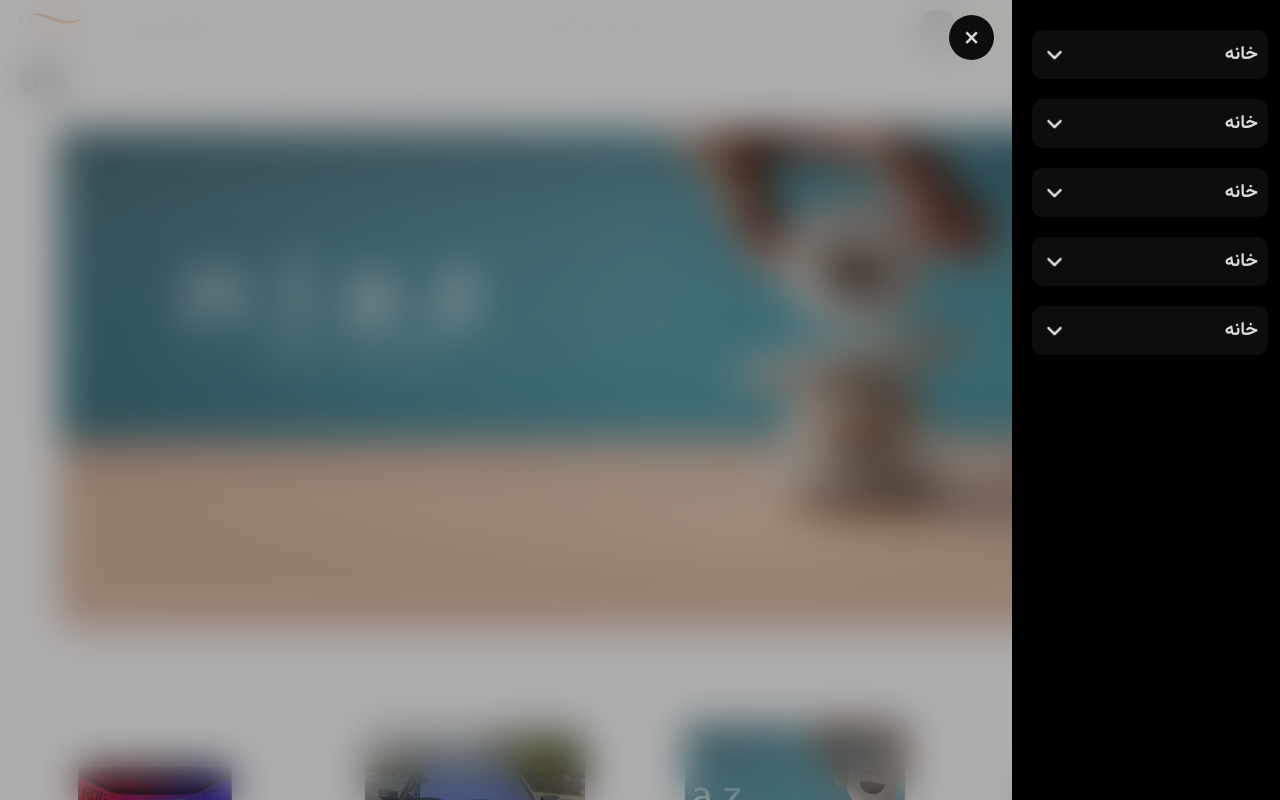
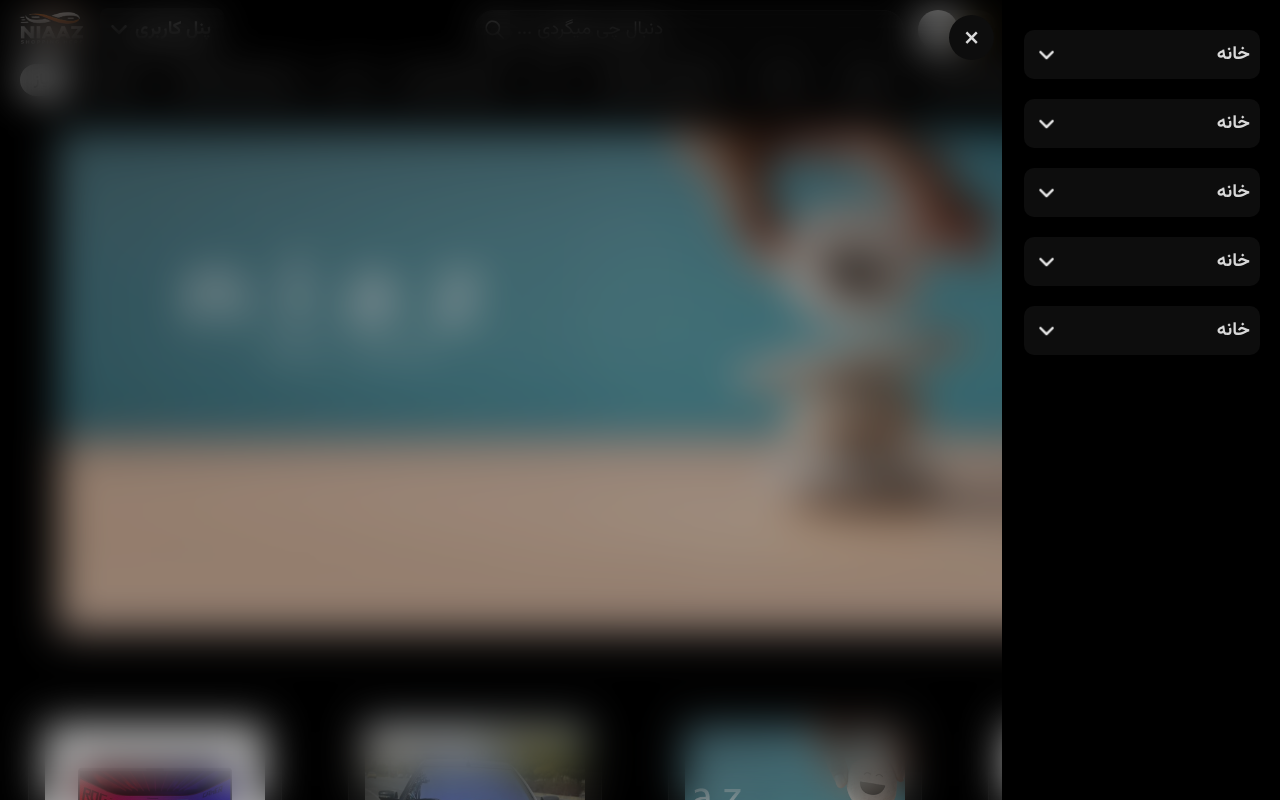
Before and after one commit to Matinaz90/niaz, a React (Vite) app in the folder Niaz/: page /car in a window 1280 px wide. Shown: the top 800 px of the page. Built offline with nearby package versions, Linux system fonts and the light colour scheme.

Commit message:
progress

```diff
--- a/Niaz/src/App.css
+++ b/Niaz/src/App.css
@@ -45,7 +45,7 @@
 
   border-radius: 50%;
   border: 2px solid var(--layer-4-bg-color);
-  background: var(--layer2-bg-color);
+  background: var(--layer-3-bg-color);
 
   color: var(--text, #fff);
   font-size: 20px;
@@ -76,7 +76,7 @@
 
 
 .content-box {
-  background-color: var(--layer2-bg-color);
+  background-color: var(--layer-3-bg-color);
   color: white;
   padding: 16px;
   border-radius: 10px;
--- a/Niaz/src/index.css
+++ b/Niaz/src/index.css
@@ -6,8 +6,8 @@
     --main-webiste-color-hover: hsl(23, 99%, 50%);
     --layer-4-bg-color: hsl(0, 0%, 0%);
     --layer-3-bg-color: hsl(0, 0%, 5%);
-    --layer-2-importan-color: hsl(0, 0%, 10%);
-    --layer12-importan-color: hsl(0, 0%, 15%);
+    --layer-2-bg-color: hsl(0, 0%, 10%);
+    --layer-1-bg-color: hsl(0, 0%, 15%);
 
 
     --border-color: hsl(0, 0%, 30%);
@@ -57,14 +57,14 @@
 }
 
 *::-webkit-scrollbar-thumb:hover {
-  background-color: var(--layer1-importan-color);
+  background-color: var(--layer-2-bg-color);
 }
 
 body{
   margin: 0;
   padding: 0;
   box-sizing: border-box;
-  background-color: var(--layer3-bg-color);
+  background-color: var(--layer-4-bg-color);
   -webkit-user-select: none; /* Chrome, Safari, Opera */
   -moz-user-select: none;    /* Firefox */
   -ms-user-select: none;     /* Internet Explorer/Edge */
--- a/Niaz/src/product/product.css
+++ b/Niaz/src/product/product.css
@@ -15,11 +15,11 @@
 }
 .product-card {
     width: 220px;
-    border: 1px solid var(--layer1-important-color);
+    border: 1px solid var(--layer-2-bg-color);
     border-radius: 12px;
     padding: 16px;
     box-shadow: 0 4px 8px rgba(0, 0, 0, 0.05);
-    background-color: var(--layer2-bg-color);
+    background-color: var(--layer-3-bg-color);
     display: flex;
     flex-direction: column;
     align-items: center;
--- a/Niaz/src/right_bar/home_rightBar/home_right_bar.jsx
+++ b/Niaz/src/right_bar/home_rightBar/home_right_bar.jsx
@@ -9,19 +9,21 @@ function HomeRightBar(){
     const [WhichDivOpen, setWhichDivOpen] = useState('options')
     const [WhichDivOpenInner, setWhichDivOpenInner] = useState('')
     const [OpenRightVal, setOpenRightVal] = useState(true)
+
     const englishNums = ['0','1','2','3','4','5','6','7','8','9'];
     const persianNums = ['۰','۱','۲','۳','۴','۵','۶','۷','۸','۹'];
+
     const years = useMemo(() => Array.from({ length: 1404 - 1330 + 1 }, (_, i) => 1404 - i));
-    const joinbuildpersentoptions = [
-        { key: '70-30', text: 'مالک ۳۰ / ۷۰ سازنده', value: '70-30' },
-        { key: '60-40', text: 'مالک ۴۰ / ۶۰ سازنده', value: '60-40' },
-        { key: '50-50', text: 'مالک ۵۰ / ۵۰ سازنده', value: '50-50' },
-        { key: '40-60', text: 'مالک ۶۰ / ۴۰ سازنده', value: '40-60' },
-        { key: '30-70', text: 'مالک ۷۰ / ۳۰ سازنده', value: '30-70' },
-    ];
+
+    const joinbuildpersentoptions = ['مالک ۳۰ / ۷۰ سازنده', 'مالک ۴۰ / ۶۰ سازنده', 'مالک ۵۰ / ۵۰ سازنده', 'مالک ۶۰ / ۴۰ سازنده', 'مالک ۷۰ / ۳۰ سازنده'];
+    const joinbuildpersentoptionsSymbols =  ['1', '2', '3', '4', '5']
+    const joinbuildpersentoptionsSymbolstoVals = {'1': 'مالک ۳۰ / ۷۰ سازنده', '2': 'مالک ۴۰ / ۶۰ سازنده', '3': 'مالک ۵۰ / ۵۰ سازنده', '4': 'مالک ۶۰ / ۴۰ سازنده', '5': 'مالک ۷۰ / ۳۰ سازنده'}
 
     const faces = ['شمالی', 'جنوبی', 'شرقی', 'غربی']
     const facesSymbols = ['n', 's', 'w', 'e']
+    const facesSymbolsToface = {'n': 'شمالی', 's': 'جنوبی', 'w': 'شرقی', 'e': 'غربی'}
+
+    const bahr = ['1', '2', '3']
 
     const floorOptions = useMemo(() => Array.from({ length: 30 }, (_, i) => i + 1), []);
     const unitOptions = useMemo(() => Array.from({ length: 10 }, (_, i) => i + 1), []);
@@ -41,8 +43,9 @@ function HomeRightBar(){
             const newLinkBar = {
                 metrage: valOrEmpity(linkBarVal[0]),
                 face: valOrEmpity(linkBarVal[1]),
-                joinbuildpersent: valOrEmpity(linkBarVal[2]),
-                price: valOrEmpity(linkBarVal[3]),
+                bahr:  valOrEmpity(linkBarVal[2]),
+                joinbuildpersent: valOrEmpity(linkBarVal[3]),
+                price: valOrEmpity(linkBarVal[4]),
             };
             setLinkBarChange(newLinkBar);
         } else {
@@ -81,6 +84,9 @@ function HomeRightBar(){
     }
 
     const CleanVals = (Num, checkVals) => {
+        if(Num <= 0){
+            return ''
+        }
         return String(Num).split('').map(v => checkVals.includes(v) ? v : '').join('')
     }
 
@@ -90,15 +96,25 @@ function HomeRightBar(){
     navigate(`${cleanPath}/${addedLink}`);
     };
 
-    const ChangeLinkBar = () => {
-        const val = Object.values(linkBarChange).map(v => v == '' ? 'x' : v)
+    const ConformLinkBar = () => {
         const ChangeUrl = () => {
-            window.history.replaceState({}, '', `${val}`)
+            setWhichDivOpenInner()
+            setWhichDivOpen()
         }
         return (
             <button className='applyButton' onClick={() => ChangeUrl()}>تایید</button>
         )
     };
+
+    const ChangeLinkBar = () => {
+        const ChangeUrl = () => {
+            const val = Object.values(linkBarChange).map(v => v == '' ? 'x' : v)
+            window.history.replaceState({}, '', `${val}`)
+        }
+        return (
+            <button className='applyButton minePage' onClick={() => ChangeUrl()}>تایید</button>
+        )
+    }
 
     const typeOfHome = () => {
         return(
@@ -125,34 +141,67 @@ function HomeRightBar(){
         )
     }
 
-    const dropdowns = (dropdownVals, whatChange , id, WhichDivOpenHere) => {
+    const dropdowns = (dropdownVals, whatChange , id, WhichDivOpenHere, whatsymbol, value) => {
         return(
             <>
                 <div className='InputDiv'>
                     {WhichDivOpenInner != WhichDivOpenHere && (
                     <input
                         id={id} className="inputs" type="text"
-                        value={CleanVals(linkBarChange[whatChange], facesSymbols)}
+                        value={value}
                         onClick={(e) => {e.stopPropagation(), setWhichDivOpenInner(WhichDivOpenHere)}}
-                        onChange={(e) => {
-                            setLinkBarChange(prev => ({
-                            ...prev,
-                            [whatChange]:
-                                CleanVals(e.target.value, facesSymbols)
-                            }));
-                        }}
                         readOnly
                     />
                     )}
                     {WhichDivOpenInner == WhichDivOpenHere && (
                         <div className='dropDownRightBar'>
-                            {dropdownVals.map(v => (
-                                <p className='dropDownTextRightBar'>{v}</p>
+                            {dropdownVals.map((value, index) => (
+                                <p className='dropDownTextRightBar' key={value}
+                                    onClick={() => {
+                                        setLinkBarChange(prev => ({
+                                        ...prev,
+                                        [whatChange]:
+                                        CleanVals(whatsymbol[index], whatsymbol)
+                                        }))
+                                    }}
+                                >
+                                    {value}
+                                </p>
                             ))}
                         </div>
                     )}
                 </div>
             </>
+        )
+    }
+
+    const input = (id, whatChange, val) => {
+        return(
+            <div className='InputDiv'>
+                <input
+                    id={id} className="inputs cursor" type="text"
+                    value={val}
+                    onClick={(e) => e.stopPropagation()}
+                    onChange={(e) => {
+                        setLinkBarChange(prev => ({
+                        ...prev,
+                        [whatChange]:
+                            CleanVals(persianToEnglishNumber(e.target.value), englishNums)
+                        }));
+                    }}
+                />
+            </div>
+        )
+    }
+
+    const priceChange = (id, whatChange) => {
+        return(
+            <div id={id}>
+                <div>
+                    <div></div><div></div>
+                </div>
+                <p>{formatPrice(CleanVals(linkBarChange[whatChange], englishNums))}</p>
+            </div>
         )
     }
 
@@ -165,21 +214,8 @@ function HomeRightBar(){
                 {openButton("متراژ", 'metrageDiv')}
                 {WhichDivOpen === 'metrageDiv' && (
                     <>
-                    <div className='InputDiv'>
-                        <input
-                            id="metrage" className="inputs" type="text"
-                            value={englishToPersianNumber(CleanVals(linkBarChange.metrage, englishNums))}
-                            onClick={(e) => e.stopPropagation()}
-                            onChange={(e) => {
-                                setLinkBarChange(prev => ({
-                                ...prev,
-                                metrage:
-                                    CleanVals(persianToEnglishNumber(e.target.value), englishNums)
-                                }));
-                            }}
-                        />
-                    </div>
-                    {ChangeLinkBar()}
+                    {input('metrage', 'metrage', englishToPersianNumber(CleanVals(linkBarChange.metrage, englishNums)))}
+                    {ConformLinkBar()}
                     </>
                 )}
             </div>
@@ -195,8 +231,24 @@ function HomeRightBar(){
                 {openButton("جهت و بحر", 'face')}
                 {WhichDivOpen === 'face' && (
                     <>
-                    {dropdowns(faces, "face", 'faces', 'faceInner')}
-                    {ChangeLinkBar()}
+                    {dropdowns(faces, "face", 'faces', 'faceInner', facesSymbols, facesSymbolsToface[CleanVals(linkBarChange.face, facesSymbols)])}
+                    {dropdowns(bahr, "bahr", 'bahr', 'bahrInner', bahr, CleanVals(linkBarChange.bahr, bahr))}
+                    {ConformLinkBar()}
+                    </>
+                )}
+            </div>
+        )
+    }
+
+    const joinbuildpersent = () => {
+        return(
+            <div className={`foldingDiv ${WhichDivOpen === 'joinbuildpersent' ? 'open' : ''}`}
+            onClick={(e) => {e.stopPropagation(), setWhichDivOpenInner()}}>
+                {openButton("درصد مشارکت ساخت", 'joinbuildpersent')}
+                {WhichDivOpen === 'joinbuildpersent' && (
+                    <>
+                    {dropdowns(joinbuildpersentoptions, "joinbuildpersent", 'joinbuildpersent', 'joinbuildpersentInner', joinbuildpersentoptionsSymbols, joinbuildpersentoptionsSymbolstoVals[CleanVals(linkBarChange.joinbuildpersent, joinbuildpersentoptionsSymbols)])}
+                    {ConformLinkBar()}
                     </>
                 )}
             </div>
@@ -205,13 +257,32 @@ function HomeRightBar(){
 
     // inputs with other Changees that submit
 
+    const price = () => {
+        return(
+            <div className={`foldingDiv ${WhichDivOpen === 'priceDiv' ? 'open' : ''}`}
+            onClick={(e) => e.stopPropagation()}>
+                {openButton("قیمت", 'priceDiv')}
+                {WhichDivOpen === 'priceDiv' && (
+                    <>
+                    {input('price', 'price', englishToPersianNumber(CleanVals(linkBarChange.price, englishNums)))}
+                    {priceChange('priceShow', 'price', englishToPersianNumber(CleanVals(linkBarChange.price, englishNums)))}
+                    {ConformLinkBar()}
+                    </>
+                )}
+            </div>
+        )
+    }
 
+    // option selecting
 
     const joinbuild = () => {
         return(
             <>
                 {metrage()}
                 {face()}
+                {joinbuildpersent()}
+                {price()}
+                {ChangeLinkBar()}
             </>
         )
     }
--- a/Niaz/src/right_bar/main_rightBar/global_rightBar.css
+++ b/Niaz/src/right_bar/main_rightBar/global_rightBar.css
@@ -52,8 +52,8 @@
     right: 0;
     background-color: var(--layer-4-bg-color);
     z-index: 120;
-    padding-left: 10px;
-    padding-right: 2px;
+    padding-left: 12px;
+    padding-right: 10px;
     overflow-y: auto;
 }
 
@@ -110,6 +110,9 @@
 
 .inputsDiv {
     margin-top: 10px;
+    position: relative;
+    padding-bottom: 52px;
+    height: 100%;
 }
 
 .foldingDiv{
@@ -190,7 +193,7 @@
 }
 
 .inputs {
-    background-color: var(--layer-2-importan-color);
+    background-color: var(--layer-2-bg-color);
     width: calc(100% - 32px);
     padding-left: 15px;
     padding-right: 15px;
@@ -206,6 +209,7 @@
     transition: 0.2s;
     outline: none;
     margin-top: 10px;
+    cursor: pointer;
 }
 
 .inputs:focus {
@@ -213,8 +217,12 @@
     border: 1px solid var(--text_muded_between);
 }
 
+.inputs.cursor{
+    cursor: text;
+}
+
 .dropDownRightBar{
-    background-color: var(--layer-2-importan-color);
+    background-color: var(--layer-2-bg-color);
     padding-left: 15px;
     padding-right: 15px;
     width: calc(100% - 32px);
@@ -244,7 +252,7 @@
 }
 
 .dropDownTextRightBar:hover{
-    background-color: var(--layer12-importan-color);
+    background-color: var(--layer-1-bg-color);
 }
 
 .dropDownTextRightBar:last-child{
@@ -254,7 +262,6 @@
 .applyButton{
     background-color: var(--boeder-blue-color);
     border: none;
-    bottom: 10px;
     border-radius: 5px;
     margin-top: 3px;
     height: 32px;
@@ -263,4 +270,12 @@
     font-size: var(--text-font-small);
     font-weight: bold;
     color: var(--text_muded_between);
+    cursor: pointer;
 }
+
+.applyButton.minePage{
+    position: absolute;
+    bottom: 10px;
+    width: calc(100% - 10px);
+    margin-left: 10px;
+}
--- a/Niaz/src/topbar/top_bar.css
+++ b/Niaz/src/topbar/top_bar.css
@@ -11,7 +11,7 @@
   align-items: center;
   padding: 0;
   margin: 0;
-  background-color: var(--layer3-bg-color);
+  background-color: var(--layer-4-bg-color);
   z-index: 10;
 }
 
@@ -47,7 +47,7 @@
   user-select: none;
   white-space: nowrap;
   margin: 0px 3px;
-  background-color: var(--layer2-bg-color);
+  background-color: var(--layer-3-bg-color);
   transition: 0.3s;
   border: 1px solid transparent;
   box-sizing: border-box;
@@ -55,7 +55,7 @@
   z-index: 2;
 }
 .add_user:hover {
-  background-color: var(--layer1-importan-color);
+  background-color: var(--layer-2-bg-color);
 }
 
 .add_user.open img {
@@ -78,7 +78,7 @@
   user-select: none;
   white-space: nowrap;
   margin: 0px 3px;
-  background-color: var(--layer2-bg-color);
+  background-color: var(--layer-3-bg-color);
   transition: 0.3s;
   border: 1px solid transparent;
   box-sizing: border-box;
@@ -103,7 +103,7 @@
 }
 
 .setting_options:hover {
-  background-color: var(--layer1-importan-color);
+  background-color: var(--layer-2-bg-color);
 }
 
 .rightArrowTopBarDiv{
@@ -139,7 +139,7 @@
 
 .category {
   white-space: nowrap;
-  background-color: var(--layer2-bg-color);
+  background-color: var(--layer-3-bg-color);
   color: var(--text_muded_between);
   padding: 4px 14px;
   border: none;
@@ -150,12 +150,12 @@
 }
 
 .category:hover {
-  background-color: var(--layer1-importan-color);
+  background-color: var(--layer-2-bg-color);
 }
 
 .category.selected {
   background-color: var(--text_muded_between);
-  color: var(--layer3-bg-color);
+  color: var(--layer-4-bg-color);
   font-weight: 500;
 }
 
@@ -172,7 +172,7 @@ max-width: 600px;
   width: 35px;
   border-top-left-radius: 20px;
   border-bottom-left-radius: 20px;
-  background-color: var(--layer1-importan-color);
+  background-color: var(--layer-2-bg-color);
   position: absolute;
   display: grid;
   margin-left: 1px;
@@ -200,9 +200,9 @@ max-width: 600px;
   padding-right: 2px;
   padding-bottom: 10px;
   padding-top: 10px;
-  background-color: var(--layer2-bg-color);
+  background-color: var(--layer-3-bg-color);
   border-radius: 20px;
-  border: 1px solid var(--layer1-importan-color);
+  border: 1px solid var(--layer-2-bg-color);
   transition: 0.3s;
   color: var(--text_muded_between);
 }
@@ -221,7 +221,7 @@ max-width: 600px;
 .slideModeChanger{
   height: 40px;
   width: 80px;
-  background-color: var(--layer2-bg-color);
+  background-color: var(--layer-3-bg-color);
   display: block;
   position: relative;
   border-radius: 200px;
@@ -286,14 +286,14 @@ max-width: 600px;
   user-select: none;
   white-space: nowrap;
   margin: 0px 3px;
-  background-color: var(--layer2-bg-color);
+  background-color: var(--layer-3-bg-color);
   transition: 0.3s;
   border: 1px solid transparent;
   box-sizing: border-box;
   z-index: 2;
 }
 .city_button:hover {
-  background-color: var(--layer1-importan-color);
+  background-color: var(--layer-2-bg-color);
 }
 
 .cityDropdown{
@@ -302,7 +302,7 @@ max-width: 600px;
   z-index: 13;
   height: 70%;
   min-height: 80px;
-  background-color:var(--layer2-bg-color);
+  background-color:var(--layer-3-bg-color);
   width: 80%;
   top: 38px;
   right: calc(50% - 150px);
@@ -321,7 +321,7 @@ max-width: 600px;
 
 .cityInnerButton{
   background-color: var(--text_muded_between);
-  color: var(--layer2-bg-color);
+  color: var(--layer-3-bg-color);
   font-weight: 800;
   border-radius: 20px;
   border: none;
@@ -344,7 +344,7 @@ max-width: 600px;
 }
 
 .cityInnerCityDiv{
-  background-color: var(--layer1-importan-color);
+  background-color: var(--layer-2-bg-color);
   display: grid;
   color: var(--text_muded_between);
   font-size: var(--text-font-small);
```
Also changed, not shown: Niaz/src/right_bar/home_rightBar/help.txt.
